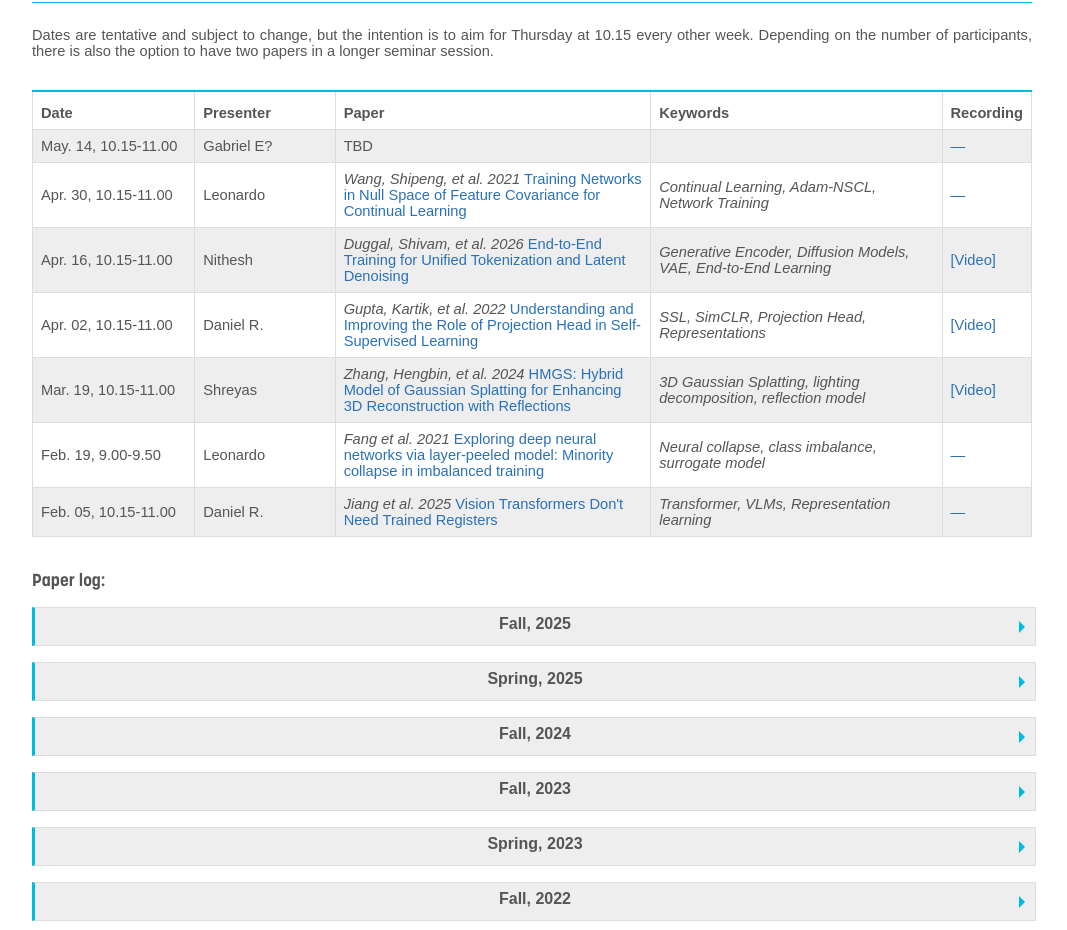
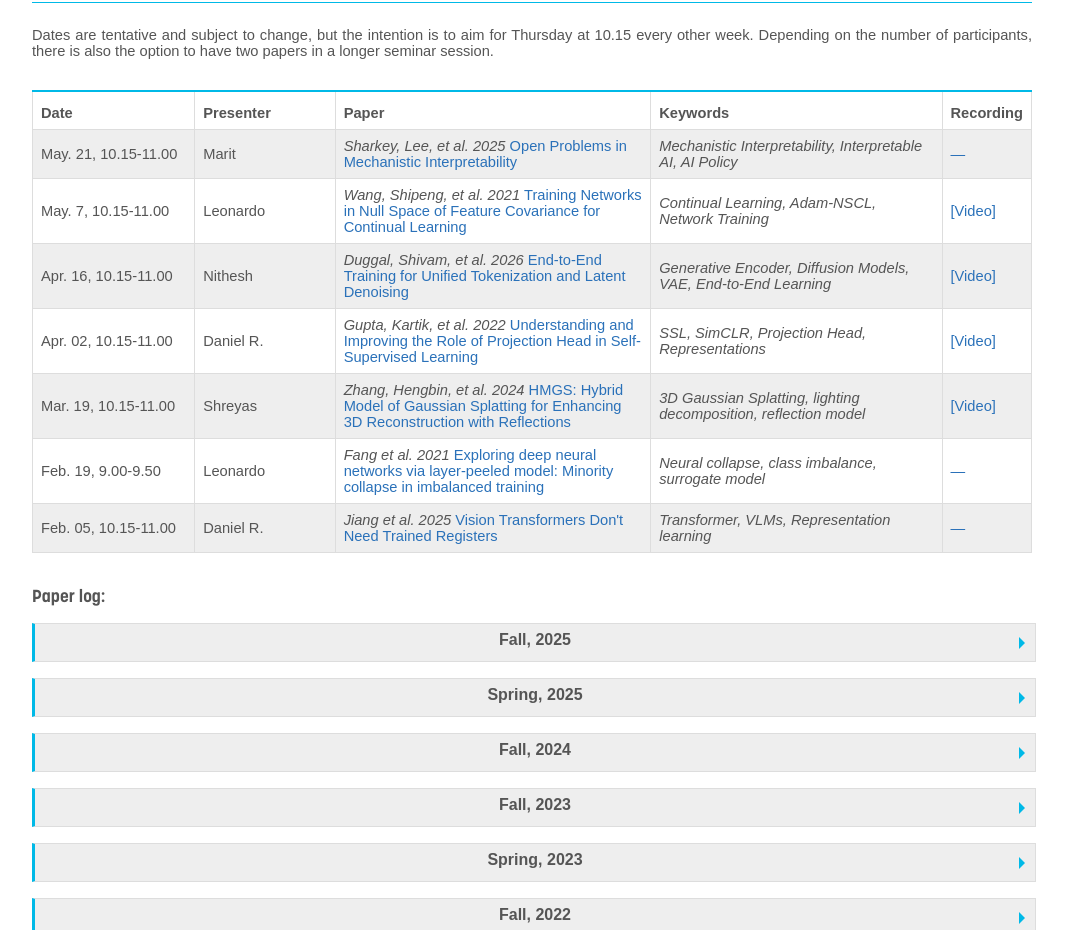
Before and after one commit to limchaos/VCL_readinggroup, a plain HTML site: page index.html in a window 1280 px wide. Shown: the part 1822-2752 px from the top of the page, without its empty margins (108-1175 px from the left). Drawn offline with Linux system fonts and the light colour scheme.

Commit message:
modified:   index.html

```diff
--- a/index.html
+++ b/index.html
@@ -104,8 +104,8 @@
         <col style="width:35%">
         <col style="width:32%">
         <tr><th>Date</th><th>Presenter</th><th>Paper</th><th>Keywords</th><th>Recording</th></tr>
-        <tr><td>May. 14, 10.15-11.00</td><td>Gabriel E?</td><td><i></i>TBD</td><td><i> </i></td><td><a href="">—</a></td></tr>
-        <tr><td>Apr. 30, 10.15-11.00</td><td>Leonardo</td><td><i>Wang, Shipeng, et al. 2021</i> <a href="https://openaccess.thecvf.com/content/CVPR2021/papers/Wang_Training_Networks_in_Null_Space_of_Feature_Covariance_for_Continual_CVPR_2021_paper.pdf">Training Networks in Null Space of Feature Covariance for Continual Learning</a></td><td><i> Continual Learning, Adam-NSCL, Network Training</i></td><td><a href="">—</a></td></tr>
+        <tr><td>May. 21, 10.15-11.00</td><td>Marit</td><td><i>Sharkey, Lee, et al. 2025</i> <a href="https://arxiv.org/abs/2501.16496">Open Problems in Mechanistic Interpretability</a></td><td><i> Mechanistic Interpretability, Interpretable AI, AI Policy </i></td><td><a href="">—</a></td></tr>
+        <tr><td>May. 7, 10.15-11.00</td><td>Leonardo</td><td><i>Wang, Shipeng, et al. 2021</i> <a href="https://openaccess.thecvf.com/content/CVPR2021/papers/Wang_Training_Networks_in_Null_Space_of_Feature_Covariance_for_Continual_CVPR_2021_paper.pdf">Training Networks in Null Space of Feature Covariance for Continual Learning</a></td><td><i> Continual Learning, Adam-NSCL, Network Training</i></td><td><a href="https://youtu.be/-Vq8FSfgSig">[Video]</a></td></tr>
         <tr><td>Apr. 16, 10.15-11.00</td><td>Nithesh</td><td><i>Duggal, Shivam, et al. 2026</i> <a href="https://arxiv.org/pdf/2603.22283">End-to-End Training for Unified Tokenization and Latent Denoising</a></td><td><i> Generative Encoder, Diffusion Models, VAE, End-to-End Learning</i></td><td><a href="https://youtu.be/NV6dDcER9ZE">[Video]</a></td></tr>
         <tr><td>Apr. 02, 10.15-11.00</td><td>Daniel R.</td><td><i>Gupta, Kartik, et al. 2022</i> <a href="https://arxiv.org/pdf/2203.17260">Understanding and Improving the Role of Projection Head in Self-Supervised Learning</a></td><td><i> SSL, SimCLR, Projection Head, Representations</i></td><td><a href="https://youtu.be/3-WOSoUKPHE">[Video]</a></td></tr>
         <tr><td>Mar. 19, 10.15-11.00</td><td>Shreyas</td><td><i>Zhang, Hengbin, et al. 2024</i> <a href="https://openaccess.thecvf.com/content/ACCV2024/papers/Zhang_HMGS_Hybrid_Model_of_Gaussian_Splatting_for_Enhancing_3D_Reconstruction_ACCV_2024_paper.pdf">HMGS: Hybrid Model of Gaussian Splatting for Enhancing 3D Reconstruction with Reflections</a></td><td><i> 3D Gaussian Splatting, lighting decomposition, reflection model</i></td><td><a href="https://youtu.be/pWrx1brmq0U">[Video]</a></td></tr>
```
Also changed, not shown: 2026-03.txt.
